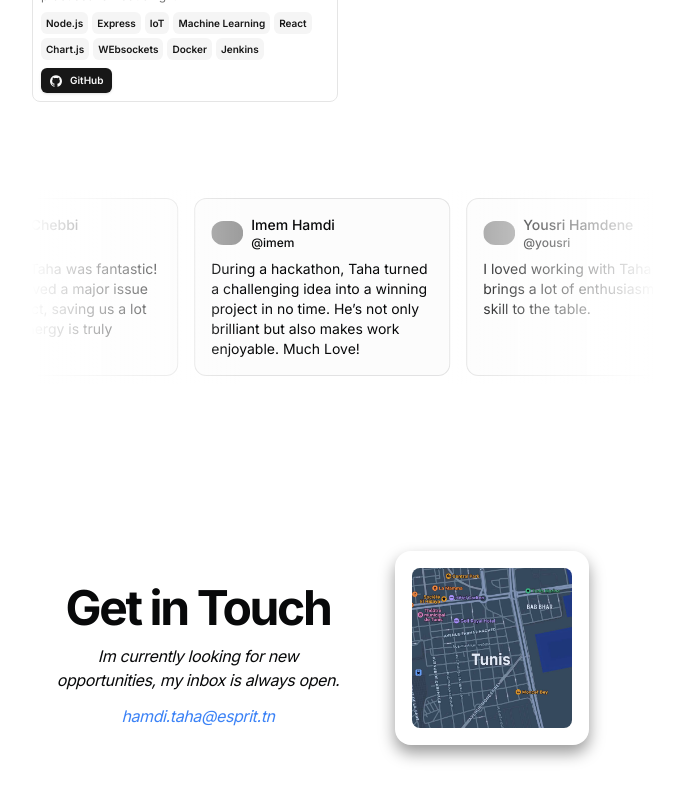
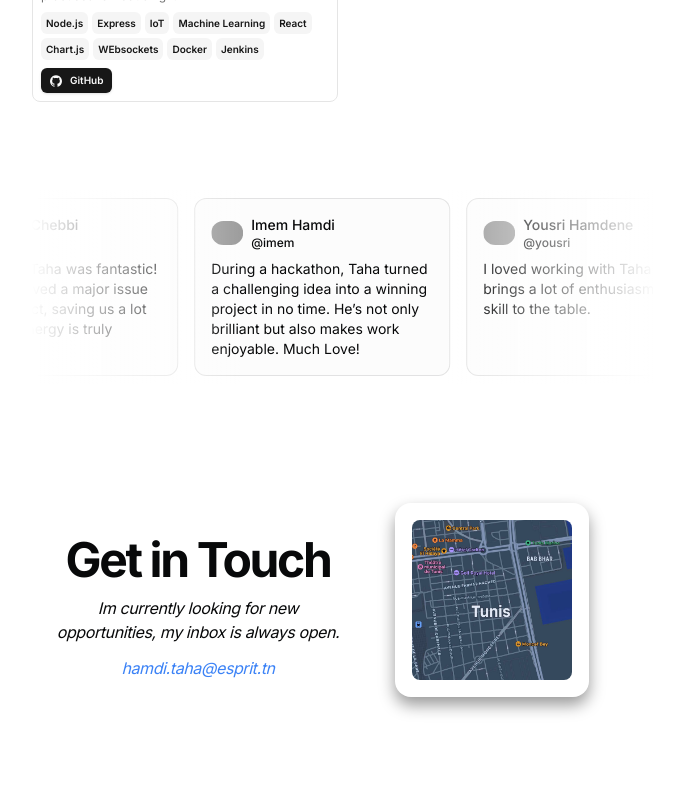
Before and after one commit to tahahamdii/minimalistic, a Next.js app: page / in a window 1280 px wide. Shown: the part 3303-4103 px from the top of the page, without its empty margins (296-973 px from the left). Built offline with nearby package versions, Linux system fonts and the light colour scheme; grey boxes are pictures that could not be loaded.

Commit message:
minor fix

```diff
--- a/src/app/page.tsx
+++ b/src/app/page.tsx
@@ -211,7 +211,7 @@ export default function Home() {
 
 
       <section id="contact">
-          <div className="grid grid-cols-1 md:grid-cols-2 gap-2 px-4 text-center md:px-6 w-full py-12">
+          <div className="grid grid-cols-1 md:grid-cols-2 gap-2 px-4 text-center md:px-6 w-full py-0">
           <div className="space-y-3 col-span-1 mt-12">
       <BlurFade delay={BLUR_FADE_DELAY * 10}>
         <div className="space-y-3 mt-16">
```
